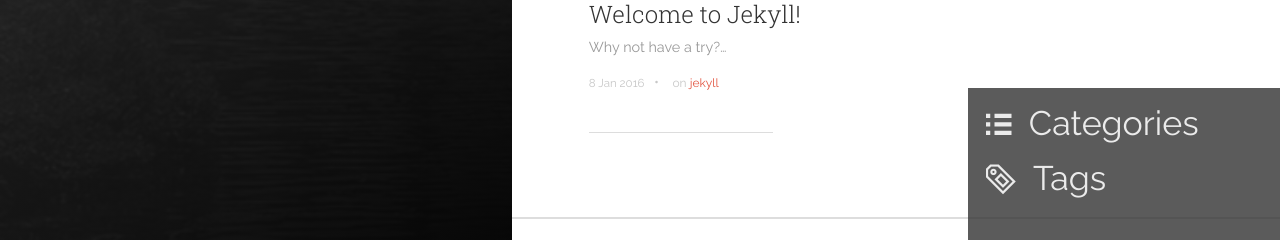
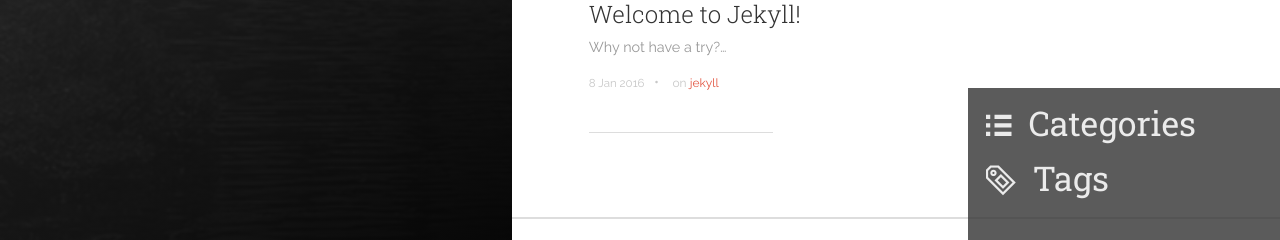
Before and after one commit to WilfredShen/WilfredShen.github.io, a Jekyll site: the page built from index.html, in a window 1280 px wide and 1400 px high, scrolled down 91 px. Shown: the part 1147-1387 px from the top of the window. Built offline with Jekyll 4.4.1, drawn with Linux system fonts in a browser that asks for light colours; the list of posts is cut into pages by our own code.

Commit message:
Update uno.scss

```diff
--- a/_sass/uno.scss
+++ b/_sass/uno.scss
@@ -1694,6 +1694,7 @@
 		padding-top: 8px;
 		padding-bottom: 48px;
 		font-size: 34px;
+		font-family: "Roboto Slab", serif;
 		max-width: 480px;
 		min-width: 300px;
 		margin: 0;
```
